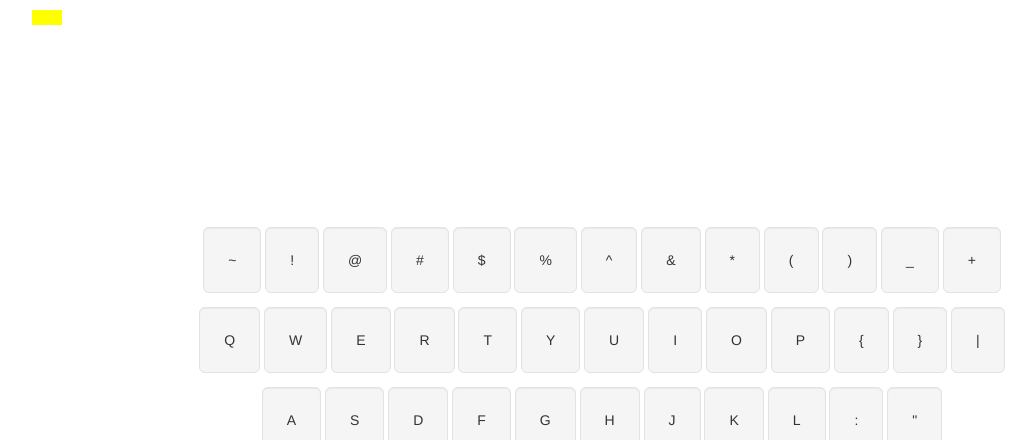
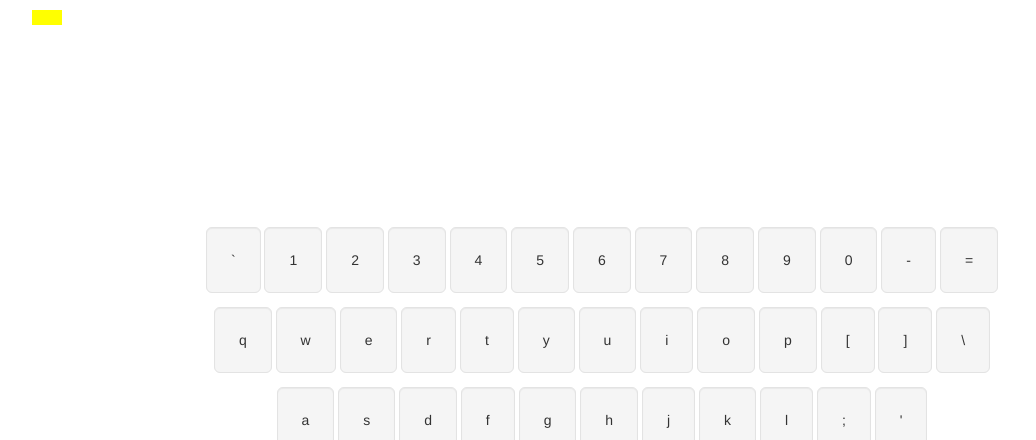
Before and after one commit to evannorton/covalence-just-my-type, a PHP site: page / in a window 1280 px wide. Shown: the top 440 px of the page, without its empty margins (23-1059 px from the left). Run offline with PHP 8.4, Linux system fonts and the light colour scheme; some libraries are stand-ins or nearby versions.

Commit message:
hide uppercase keyboard by default

```diff
--- a/styles.css
+++ b/styles.css
@@ -15,6 +15,10 @@
     width: 15px;
     height: 15px;
     background-color: yellow;
+  }
+
+  #keyboard-upper-container {
+      display: none;
   }
 
   .keyboard-container {
```
